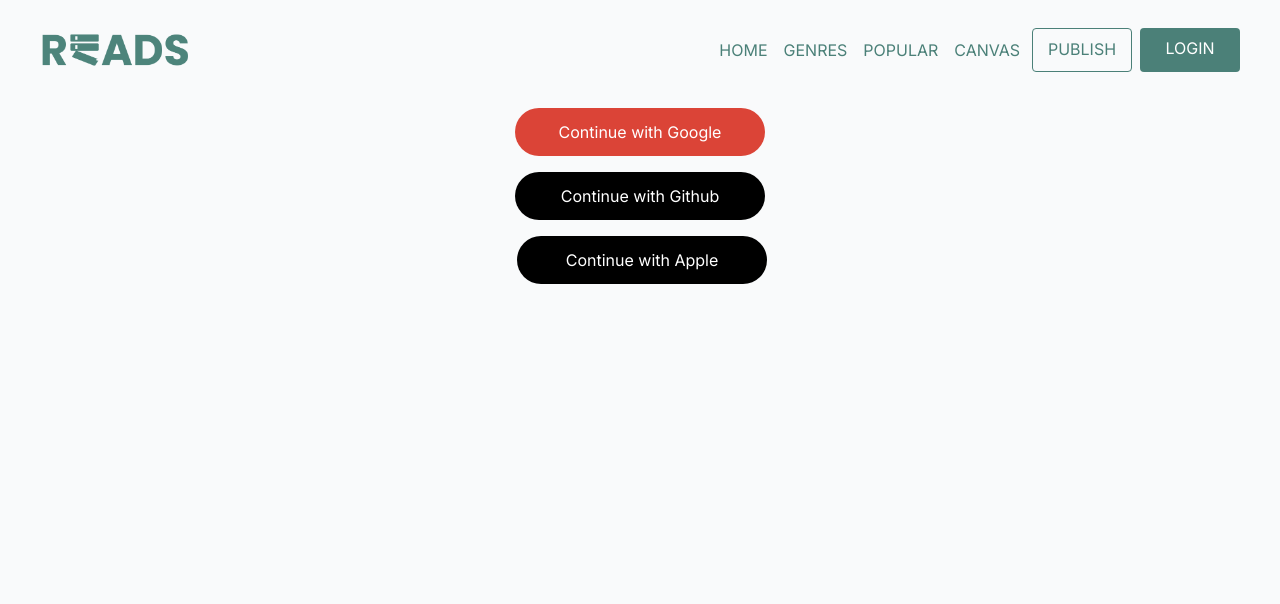
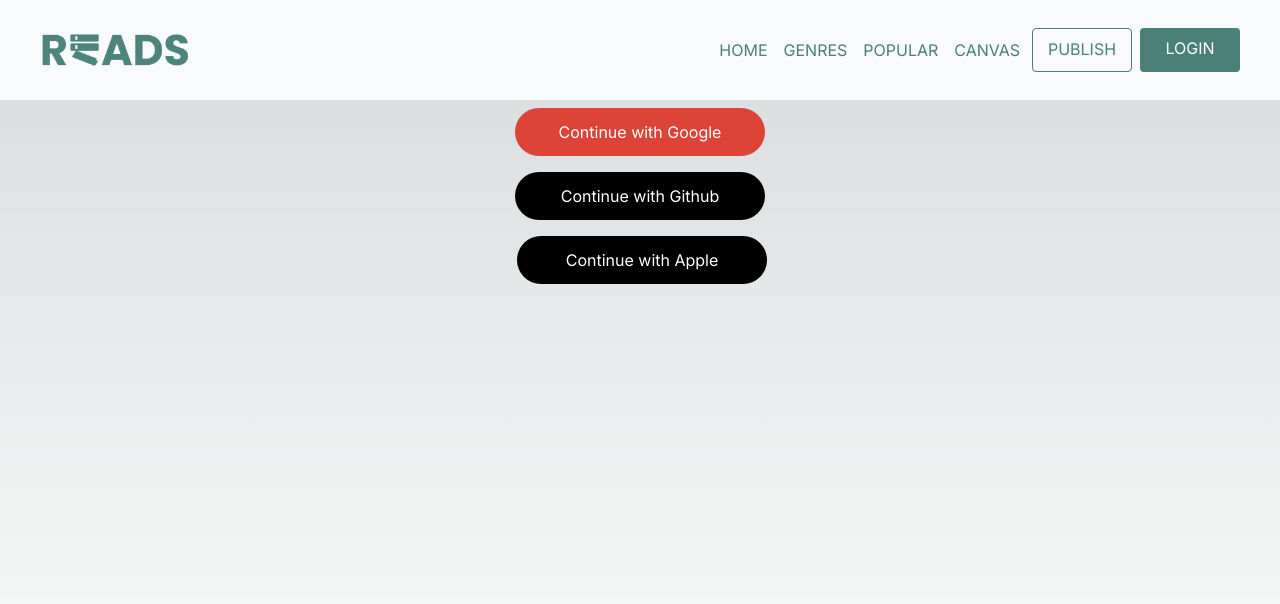
Before and after one commit to Her-Code-PH/storybook, a Next.js app: page /login in a window 1280 px wide. Shown: the top 604 px of the page. Built offline with nearby package versions, Linux system fonts and the light colour scheme.

Commit message:
chore: fix ui

```diff
--- a/src/app/layout.tsx
+++ b/src/app/layout.tsx
@@ -18,7 +18,7 @@
     <html lang="en">
       <body className={inter.className}>
         <main className='flex min-h-screen'>
-          <div className='w-full bg-gray-50'>
+          <div className='w-full'>
             <Topbar />
             {children}
           </div>
--- a/src/components/topbar/topbar.tsx
+++ b/src/components/topbar/topbar.tsx
@@ -6,7 +6,7 @@
 
 const Topbar = () => {
   return (
-    <div className="flex h-[100px] w-full bg-gray-50 sticky top-0">
+    <div className="flex h-[100px] w-full bg-slate-50 dark:bg-black sticky top-0">
       {/* Desktop Topbar */}
       <div className="md:px-10 md:py-5 xs:px-2 xs:py-2 w-full flex justify-between">
         {/* logo */}
```
